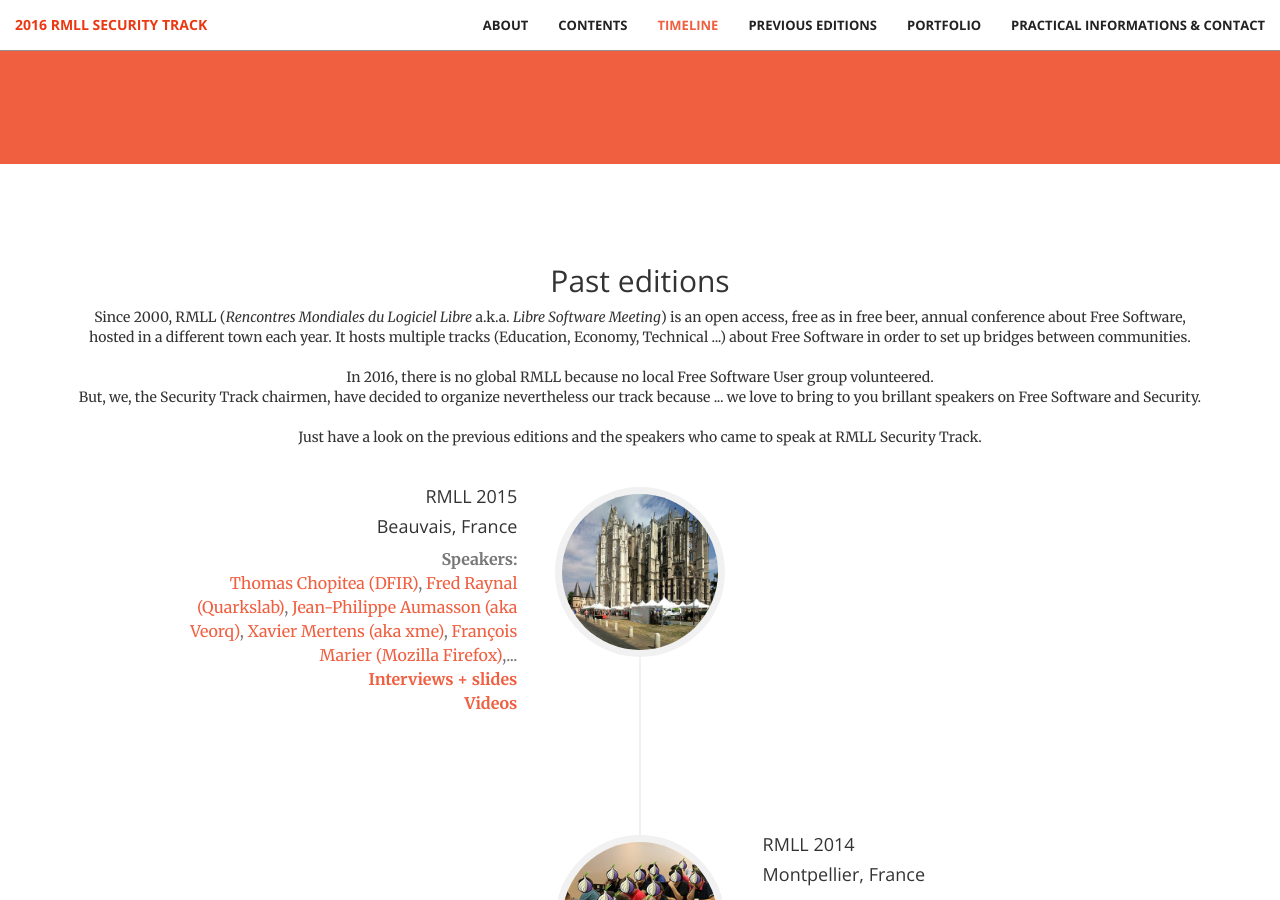
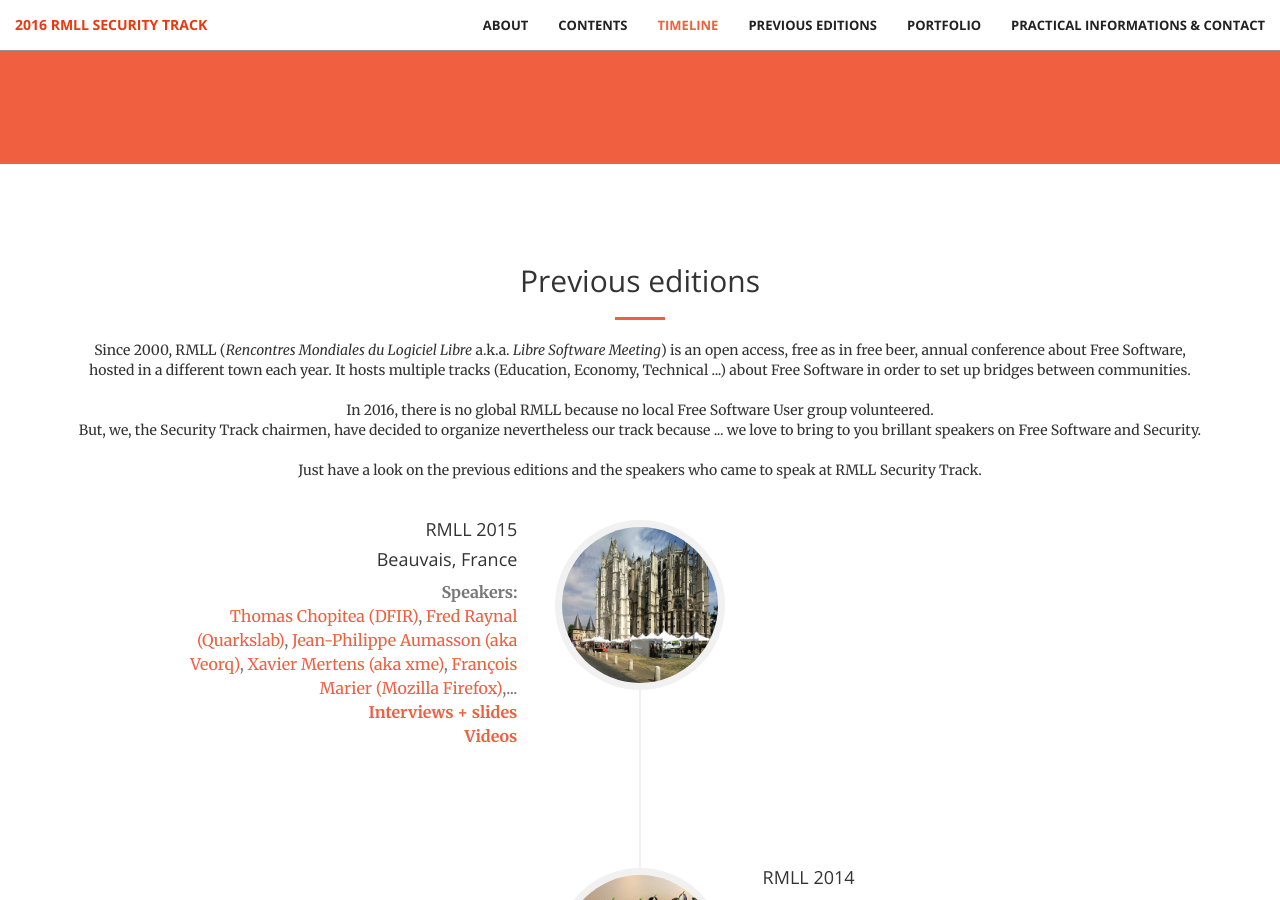
Before and after one commit to EduCodeBe/sec2016, a Jekyll site: the page built from index.html, in a window 1280 px wide and 900 px high, scrolled down 1968 px. Built offline with Jekyll 4.4.1, drawn with Linux system fonts in a browser that asks for light colours; Markdown is read by kramdown in place of the engine named in the settings.

Commit message:
dd br and change title section

```diff
--- a/_includes/archives.html
+++ b/_includes/archives.html
@@ -2,7 +2,8 @@
         <div class="container">
             <div class="row">
                 <div class="col-lg-12 text-center">
-                    <h2 class="section-heading">Past editions</h2>
+                    <h2 class="section-heading">Previous editions</h2>
+                    <hr  class="header-content-inner">
                     Since 2000, RMLL (<i>Rencontres Mondiales du Logiciel Libre</i> a.k.a. <i>Libre Software Meeting</i>) is an open access, free as in free beer, annual conference about Free Software, hosted in a different town each year. It hosts multiple tracks (Education, Economy, Technical ...) about Free Software in order to set up bridges between communities.<br><br>
 In 2016, there is no global RMLL because no local Free Software User group volunteered. <br>But, we, the Security Track chairmen, have decided to organize nevertheless our track because ... we love to bring to you brillant speakers on Free Software and Security. <br> <br>
                     Just have a look on the previous editions and the speakers who came to speak at RMLL Security Track.<br><br><br>
```
